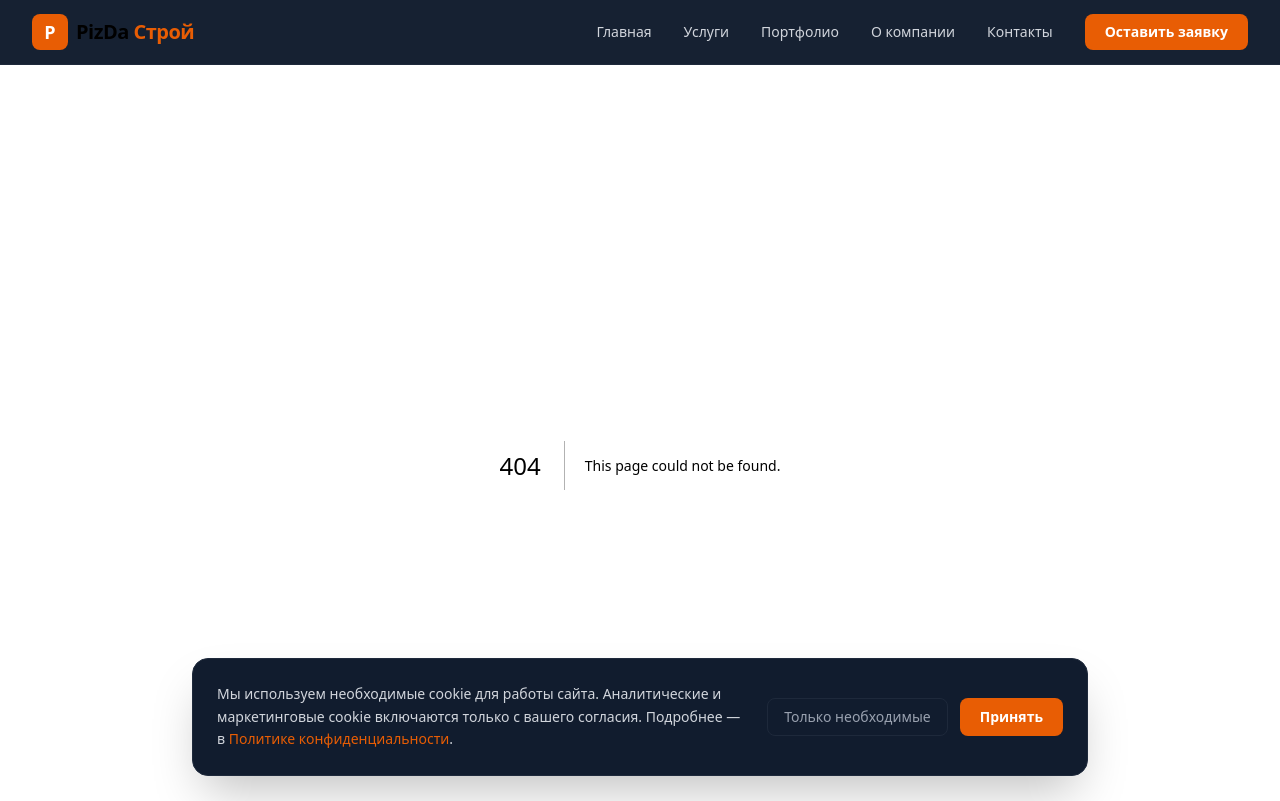
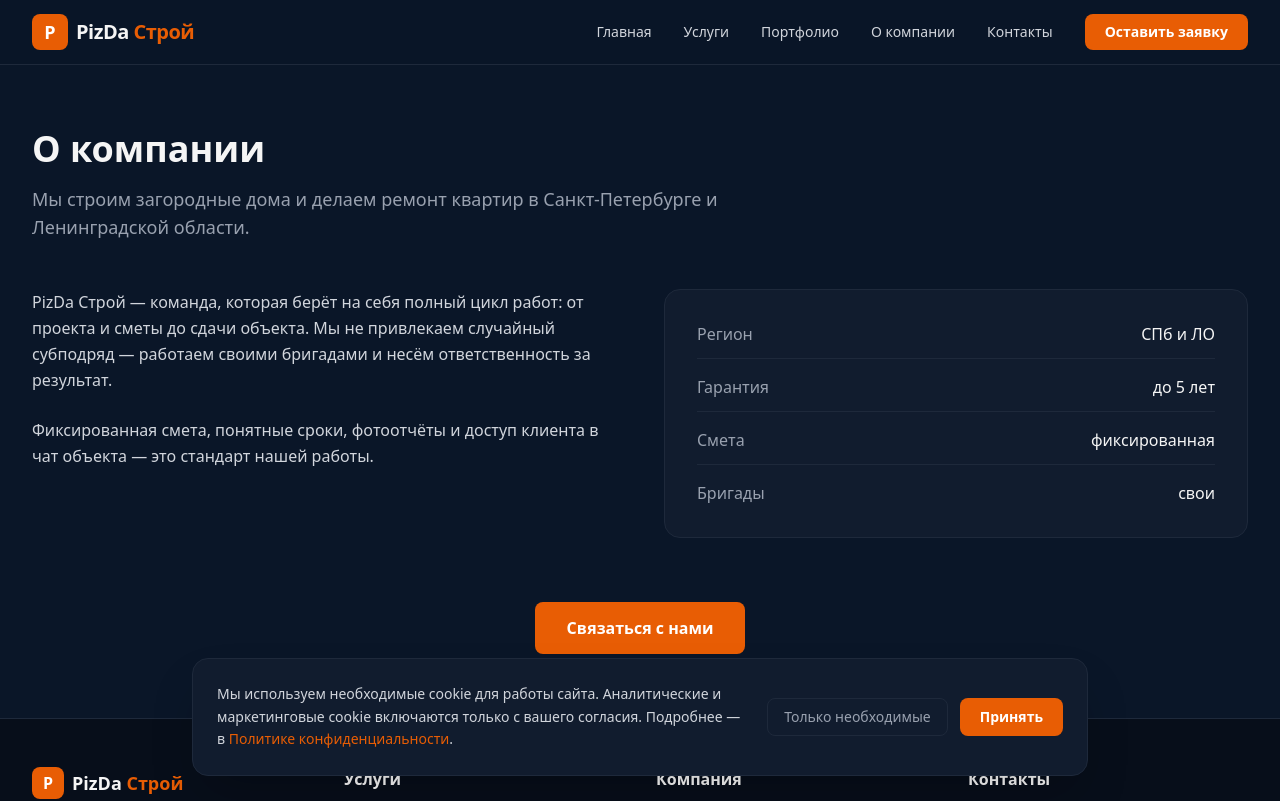
Before and after one commit to easylol1998-pixel/PizdecStroy, a Next.js app: page /o-kompanii in a window 1280 px wide. Before the commit this address had no page. Shown: the top 801 px of the page. Built offline with nearby package versions, Linux system fonts and the light colour scheme.

Commit message:
Add portfolio, o-kompanii, politika, soglasie pages

```diff
--- /dev/null
+++ b/src/app/o-kompanii/page.tsx
@@ -0,0 +1,59 @@
+import type { Metadata } from "next";
+import Link from "next/link";
+
+export const metadata: Metadata = {
+  title: "О компании",
+  description: "PizDa Строй — строительная компания в Санкт-Петербурге и ЛО. Свои бригады, фиксированная смета, гарантия.",
+};
+
+export default function AboutPage() {
+  return (
+    <div className="max-w-7xl mx-auto px-4 sm:px-6 lg:px-8 py-16">
+      <div className="mb-12">
+        <h1 className="text-4xl font-bold mb-4">О компании</h1>
+        <p className="text-gray-400 text-lg max-w-3xl">
+          Мы строим загородные дома и делаем ремонт квартир в Санкт-Петербурге и Ленинградской области.
+        </p>
+      </div>
+
+      <div className="grid lg:grid-cols-2 gap-12 mb-16">
+        <div className="space-y-6 text-gray-300 leading-relaxed">
+          <p>
+            PizDa Строй — команда, которая берёт на себя полный цикл работ: от проекта и сметы до сдачи объекта.
+            Мы не привлекаем случайный субподряд — работаем своими бригадами и несём ответственность за результат.
+          </p>
+          <p>
+            Фиксированная смета, понятные сроки, фотоотчёты и доступ клиента в чат объекта — это стандарт нашей работы.
+          </p>
+        </div>
+        <div className="bg-[#111C2E] border border-[#1E293B] rounded-2xl p-8 space-y-4">
+          <div className="flex justify-between border-b border-[#1E293B] pb-3">
+            <span className="text-gray-400">Регион</span>
+            <span>СПб и ЛО</span>
+          </div>
+          <div className="flex justify-between border-b border-[#1E293B] pb-3">
+            <span className="text-gray-400">Гарантия</span>
+            <span>до 5 лет</span>
+          </div>
+          <div className="flex justify-between border-b border-[#1E293B] pb-3">
+            <span className="text-gray-400">Смета</span>
+            <span>фиксированная</span>
+          </div>
+          <div className="flex justify-between">
+            <span className="text-gray-400">Бригады</span>
+            <span>свои</span>
+          </div>
+        </div>
+      </div>
+
+      <div className="text-center">
+        <Link
+          href="/kontakty"
+          className="inline-block bg-[#E85D04] hover:bg-[#F48C06] text-white font-semibold px-8 py-3.5 rounded-lg"
+        >
+          Связаться с нами
+        </Link>
+      </div>
+    </div>
+  );
+}
--- /dev/null
+++ b/src/app/portfolio/page.tsx
@@ -0,0 +1,72 @@
+import type { Metadata } from "next";
+import Link from "next/link";
+
+export const metadata: Metadata = {
+  title: "Портфолио",
+  description: "Реализованные объекты PizDa Строй: загородные дома и ремонт квартир в СПб и ЛО",
+};
+
+const projects = [
+  {
+    title: "Каркасный дом 120 м²",
+    location: "Ленинградская область",
+    type: "Загородный дом",
+    year: "2025",
+  },
+  {
+    title: "Капитальный ремонт квартиры 65 м²",
+    location: "Санкт-Петербург",
+    type: "Ремонт",
+    year: "2025",
+  },
+  {
+    title: "Газобетонный дом 180 м²",
+    location: "ЛО, Всеволожский район",
+    type: "Загородный дом",
+    year: "2024",
+  },
+  {
+    title: "Дизайнерский ремонт 90 м²",
+    location: "Санкт-Петербург",
+    type: "Ремонт",
+    year: "2024",
+  },
+];
+
+export default function PortfolioPage() {
+  return (
+    <div className="max-w-7xl mx-auto px-4 sm:px-6 lg:px-8 py-16">
+      <div className="mb-12">
+        <h1 className="text-4xl font-bold mb-4">Портфолио</h1>
+        <p className="text-gray-400 text-lg max-w-3xl">
+          Примеры реализованных объектов. Фото и подробности — по запросу.
+        </p>
+      </div>
+
+      <div className="grid sm:grid-cols-2 gap-6">
+        {projects.map((p) => (
+          <div
+            key={p.title}
+            className="bg-[#111C2E] border border-[#1E293B] rounded-2xl p-6 hover:border-[#E85D04]/40 transition"
+          >
+            <div className="aspect-video bg-[#0A1628] rounded-xl mb-4 flex items-center justify-center text-gray-600 text-sm">
+              Фото объекта
+            </div>
+            <p className="text-xs text-[#E85D04] font-medium mb-1">{p.type} · {p.year}</p>
+            <h2 className="text-xl font-semibold mb-1">{p.title}</h2>
+            <p className="text-gray-400 text-sm">{p.location}</p>
+          </div>
+        ))}
+      </div>
+
+      <div className="mt-12 text-center">
+        <Link
+          href="/kontakty"
+          className="inline-block bg-[#E85D04] hover:bg-[#F48C06] text-white font-semibold px-8 py-3.5 rounded-lg"
+        >
+          Обсудить ваш проект
+        </Link>
+      </div>
+    </div>
+  );
+}
```
